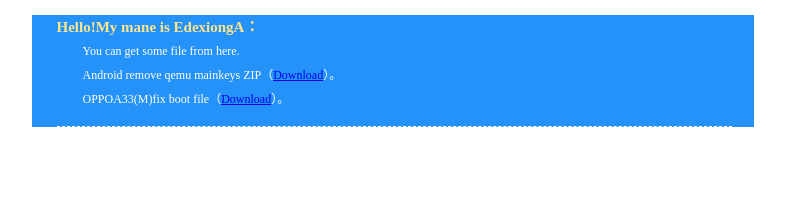
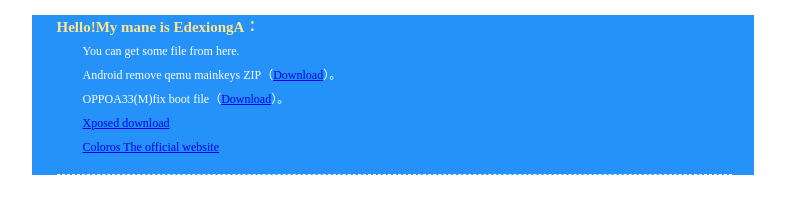
Before and after one commit to mybear123/us, a plain HTML site: page index.html in a window 1280 px wide. Shown: the whole page, without its empty margins (248-1033 px from the left). Drawn offline with Linux system fonts and the light colour scheme.

Commit message:
Update index.html

```diff
--- a/index.html
+++ b/index.html
@@ -78,6 +78,8 @@
 				<p>You can get some file from here.</p>
 				<p>Android remove qemu mainkeys ZIP（<a href="http://pan.baidu.com/s/1o8v8VkY">Download</a>）。</p>
 				<p>OPPOA33(M)fix boot file（<a href="http://pan.baidu.com/s/1i5xeV7B">Download</a>）。</p>
+				<p><a href="http://xposed.info">Xposed download</a></p>
+				<p><a href="http://en.coloros.com">Coloros The official website</a></p>
 				</p>
 			</div>
 		</div>
```
